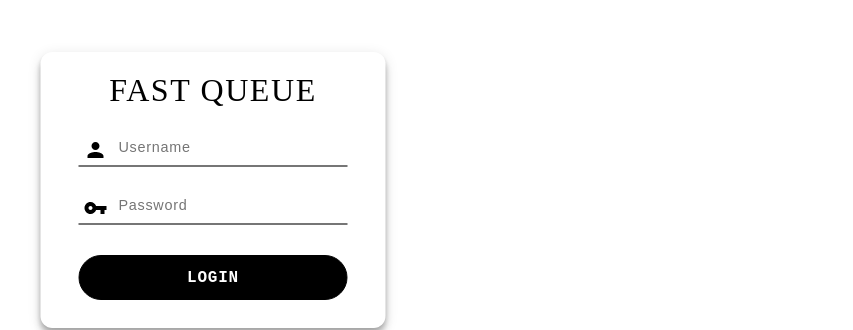
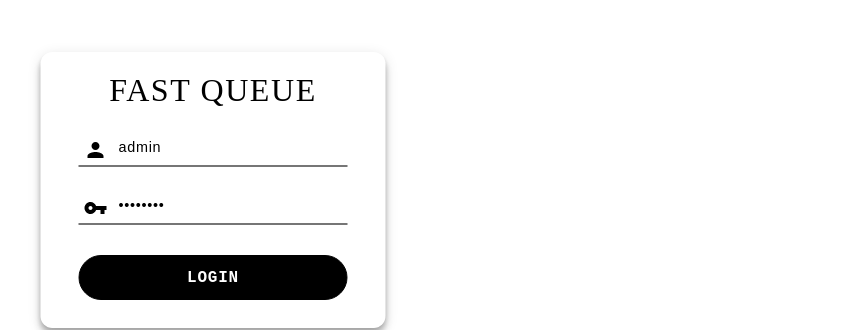
Before and after one commit to Jeff-Enriquez/check-in, a React (Create React App) app: page /login in a window 1280 px wide. Shown: the part 210-540 px from the top of the page, without its empty margins (427-1280 px from the left). Built offline with nearby package versions, Linux system fonts and the light colour scheme; no server answers; what webfontloader would draw is missing.

Commit message:
Set up for testing

```diff
--- a/src/pages/Login/index.js
+++ b/src/pages/Login/index.js
@@ -4,8 +4,8 @@ import useStyles from './styles.js'
 import Credits from '../../components/Credits'
 
 const Login = ({ setUser, user, firebase }) => {
-  const [username, setUsername] = useState('')
-  const [password, setPassword] = useState('')
+  const [username, setUsername] = useState('admin')
+  const [password, setPassword] = useState('password')
   const [error, setError] = useState(null)
   const [creditsIsOpen, setCreditsIsOpen] = useState(false)
 
```
